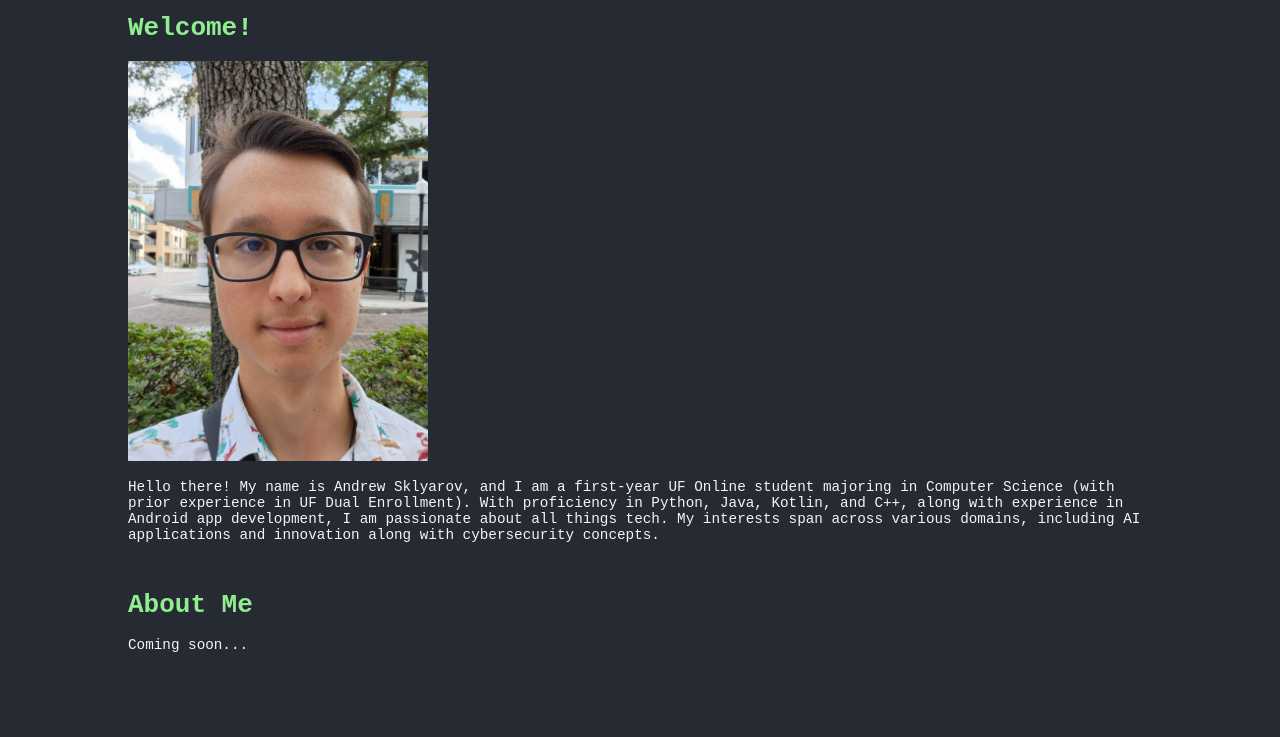
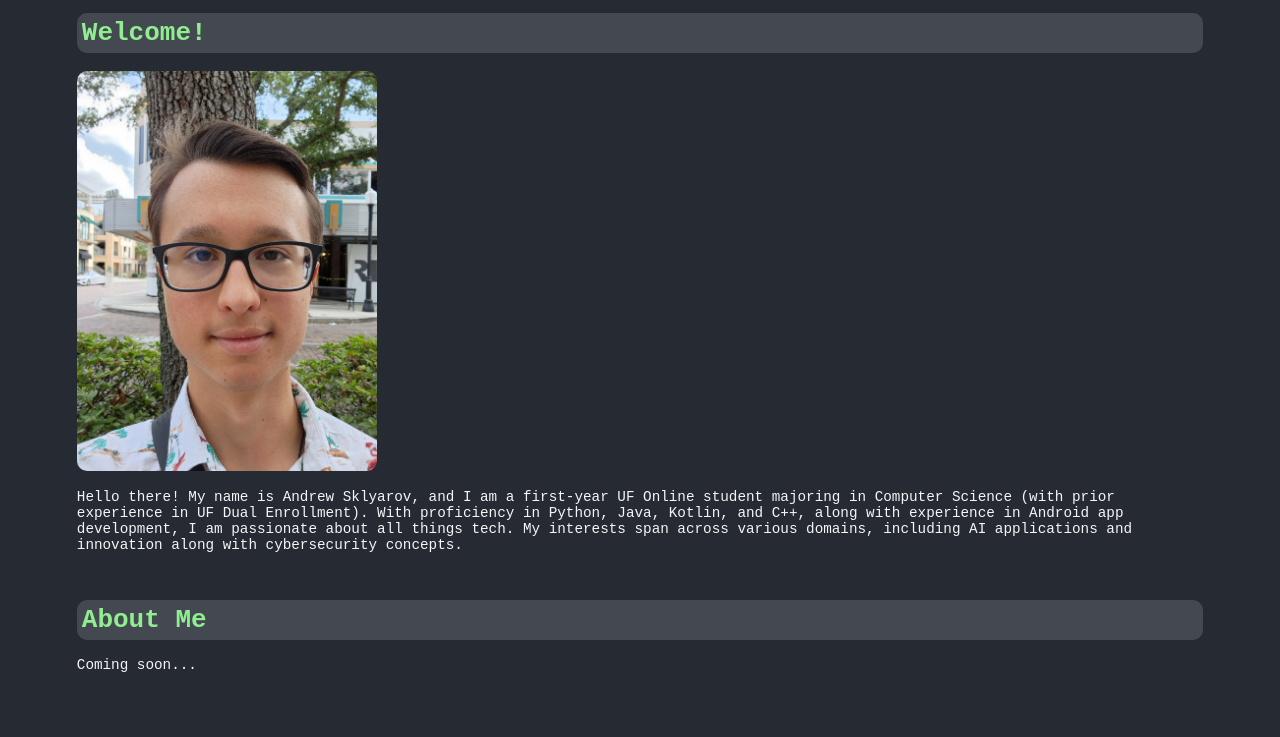
Before and after one commit to anonymous-basenji/anonymous-basenji.github.io, a plain HTML site: page index.html in a window 1280 px wide. Shown: the part 63-800 px from the top of the page. Drawn offline with Linux system fonts and the light colour scheme.

Commit message:
Updated design: rounded corners for images and lighter-colored background with rounded corners for headings.

```diff
--- a/styles.css
+++ b/styles.css
@@ -5,22 +5,26 @@ body {
 }
 h1 {
     color: lightgreen;
-    margin-left: 10%;
-    margin-right: 10%;
+    margin-left: 6%;
+    margin-right: 6%;
+    border-radius: 10px;
+    background-color: rgb(68, 72, 81);
+    padding: 5px
 }
 h2 {
     color: lightgreen;
-    margin-left: 10%;
-    margin-right: 10%;
+    margin-left: 6%;
+    margin-right: 6%;
 }
 p {
     color: whitesmoke;
     font-size: 110%;
-    margin-left: 10%;
-    margin-right: 10%;
+    margin-left: 6%;
+    margin-right: 6%;
 }
 img {
-    margin-left: 10%;
+    margin-left: 6%;
+    border-radius: 10px;
 }
 a:link {
     color: lightblue
```
